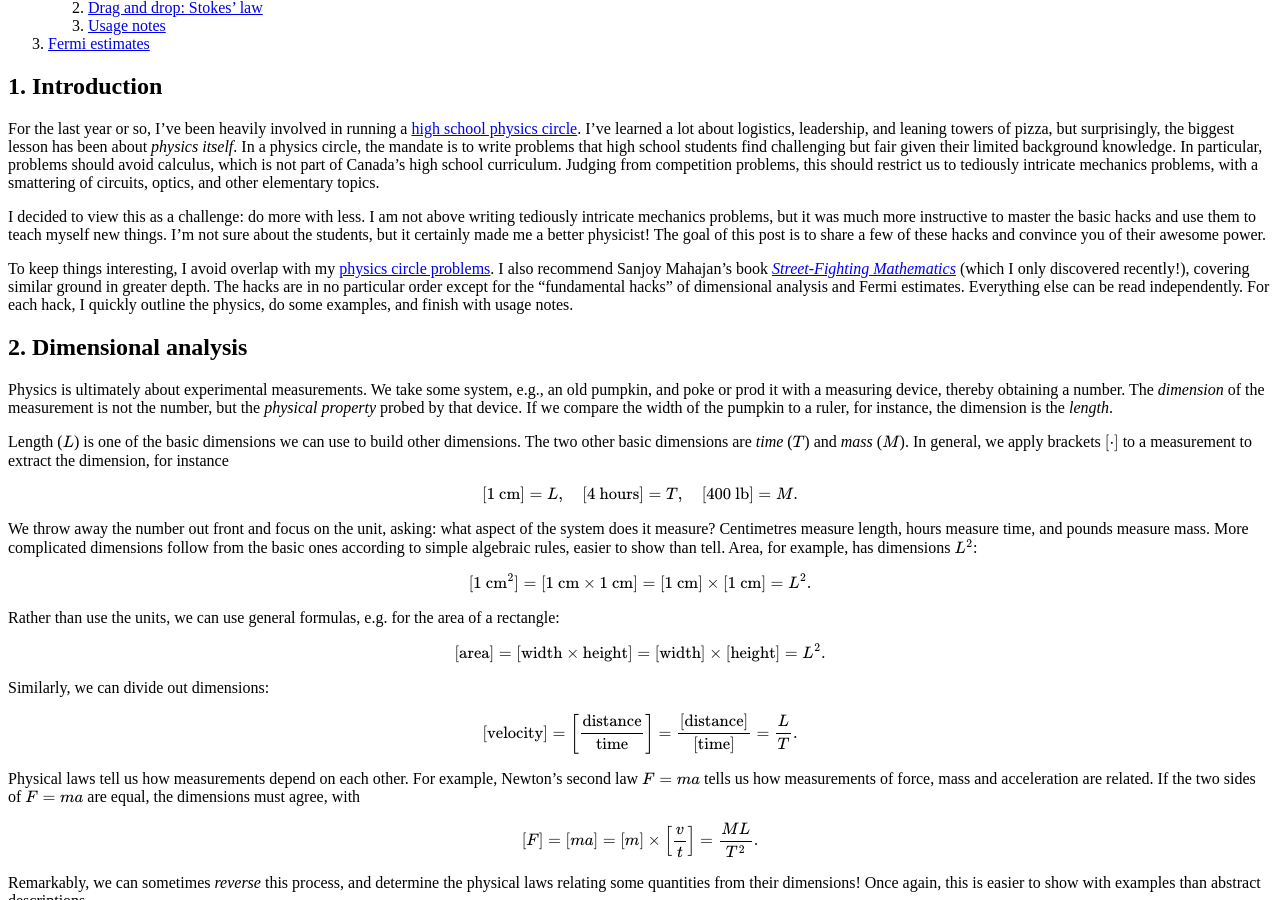
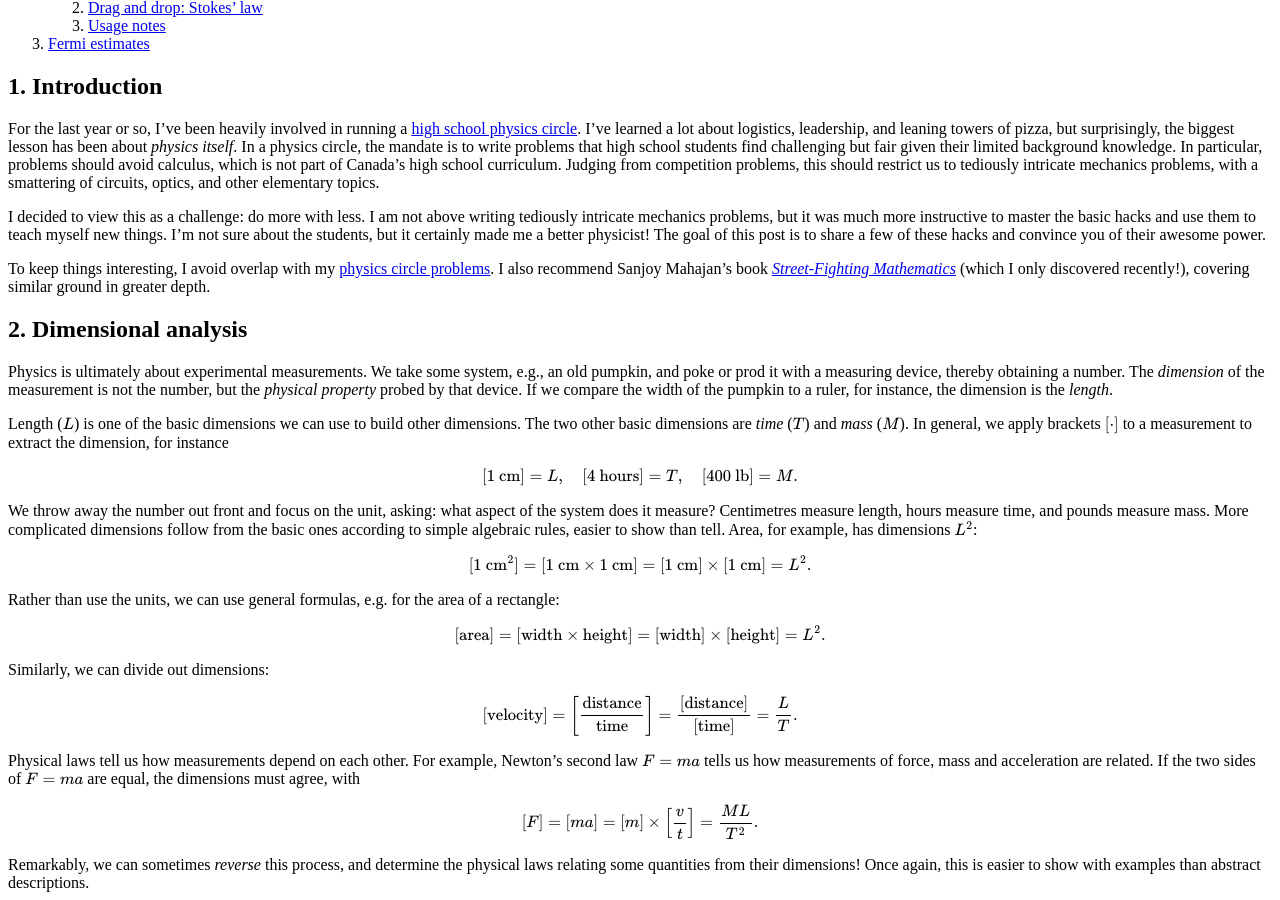
Before and after one commit to hapax/hapax.github.io, a Jekyll site: the page built from assets/simple-physics.md, in a window 1280 px wide and 900 px high, scrolled down 654 px. Built offline with Jekyll 4.4.1, drawn with Linux system fonts in a browser that asks for light colours; our own code applies the rules of GitHub Pages for plain Markdown files; formulas are drawn with MathJax 3; a script that is not in the unit is left out; some of the changed text lies outside the part shown.

Commit message:
Update simple-physics.md

```diff
--- a/assets/simple-physics.md
+++ b/assets/simple-physics.md
@@ -48,11 +48,6 @@ To keep things interesting, I avoid overlap with my
 I also recommend Sanjoy Mahajan's book
 [*Street-Fighting Mathematics*](http://streetfightingmath.com/) (which
 I only discovered recently!), covering similar ground in greater depth.
-The hacks are in no particular order except for the "fundamental hacks" of
-dimensional analysis and Fermi estimates.
-Everything else can be read independently.
-For each hack, I quickly outline the physics, do some examples,
-and finish with usage notes.
 
 ## 2. Dimensional analysis <a id="sec-2" name="sec-2"></a>
 
```
Also changed, not shown: other parts of assets/simple-physics.md (+7 -0 lines).
